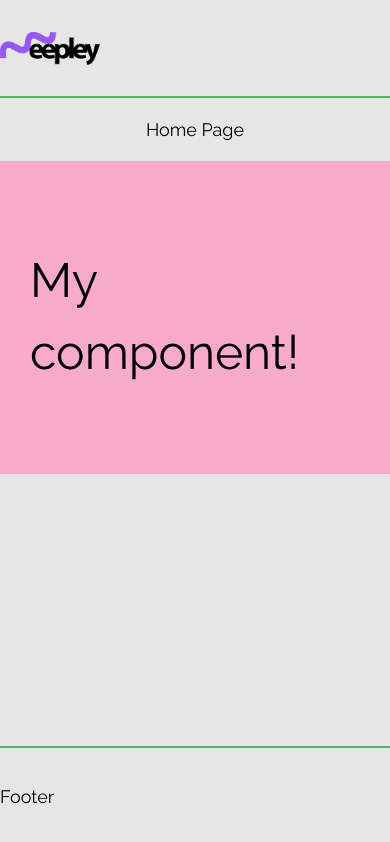
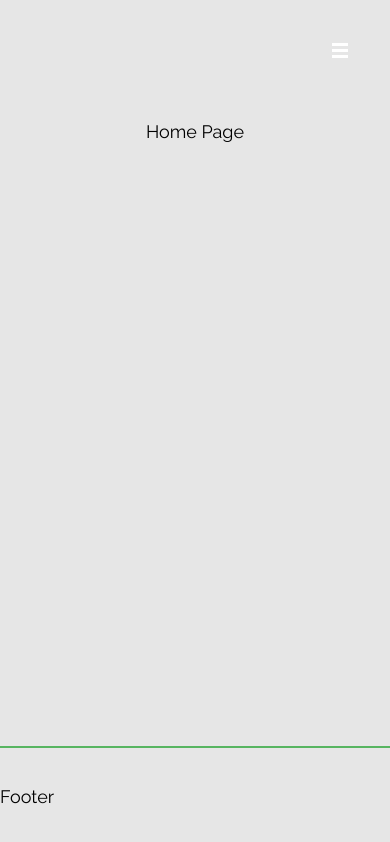
Before and after one commit to mkreive/MeepleyFront, a React (Create React App) app: page / in a window 390 px wide. Built offline with nearby package versions, Linux system fonts and the light colour scheme.

Commit message:
navigation for desktop done

```diff
--- /dev/null
+++ b/src/components/Burger/Burger.jsx
@@ -0,0 +1,18 @@
+import React from 'react';
+import classNames from 'classnames/bind';
+import styles from './burger.module.scss';
+
+const cn = classNames.bind(styles);
+
+export default function Burger(props) {
+    const handleMenuClick = (e) => props.onChange(e.target);
+
+    return (
+        <nav className={cn('container')}>
+            <input id='menu-toggle' type='checkbox' onChange={handleMenuClick} checked={props.checked} />
+            <label htmlFor='menu-toggle' className={cn('menu-button-container')}>
+                <div className={cn('menu-button')}></div>
+            </label>
+        </nav>
+    );
+}
--- /dev/null
+++ b/src/components/Burger/burger.module.scss
@@ -0,0 +1,58 @@
+.container {
+    position: relative;
+    width: 1.6rem;
+    height: 1.5rem;
+    margin-right: 4.2rem;
+}
+
+.menu-button-container {
+    display: flex;
+    height: 100%;
+    width: 100%;
+    flex-direction: column;
+    justify-content: center;
+    align-items: center;
+
+    &:hover {
+        cursor: pointer;
+    }
+}
+
+input {
+    display: none;
+}
+
+.menu-button,
+.menu-button::before,
+.menu-button::after {
+    display: block;
+    background-color: var(--color-white);
+    position: absolute;
+    height: 0.3rem;
+    width: 1.6rem;
+    transition: transform 400ms cubic-bezier(0.23, 1, 0.32, 1);
+}
+
+.menu-button::before {
+    content: '';
+    margin-top: -0.6rem;
+}
+
+.menu-button::after {
+    content: '';
+    margin-top: 0.6rem;
+}
+
+input:checked + .menu-button-container .menu-button::before {
+    margin-top: 0;
+    transform: rotate(405deg);
+}
+
+input:checked + .menu-button-container .menu-button {
+    background: rgba(255, 255, 255, 0);
+}
+
+input:checked + .menu-button-container .menu-button::after {
+    margin-top: 0;
+    transform: rotate(-405deg);
+}
--- a/src/components/Logo/logo.module.scss
+++ b/src/components/Logo/logo.module.scss
@@ -1,8 +1,11 @@
+@import '../../sass/respond-to-media.scss';
+
 .container {
     display: flex;
     flex-direction: column;
     align-items: center;
     justify-content: center;
+    margin-left: 5rem;
 }
 
 .logo {
@@ -11,3 +14,14 @@
     width: 10rem;
     height: 10rem;
 }
+
+@include respond(phone) {
+    .container {
+        margin-left: 2rem;
+    }
+    .logo {
+        background: url('../../../public/favicon.ico') no-repeat center center / contain;
+        width: 7rem;
+        height: 7rem;
+    }
+}
--- a/src/components/MyComponent/MyComponent.jsx
+++ /dev/null
@@ -1,12 +0,0 @@
-import classNames from 'classnames/bind';
-import styles from './my-component.module.scss';
-
-const cn = classNames.bind(styles);
-
-export default function MyComponent() {
-    return (
-        <div className={cn('container')}>
-            <p>My component!</p>
-        </div>
-    );
-}
--- a/src/components/MyComponent/my-component.module.scss
+++ /dev/null
@@ -1,10 +0,0 @@
-.container {
-    align-items: center;
-    background-color: var(--color-tertiary);
-    display: flex;
-    flex: 1;
-    flex-direction: column;
-    height: auto;
-    padding: 3.5rem 3rem 3.8rem;
-    font-size: var(--font-size-heading-big);
-}
--- /dev/null
+++ b/src/components/Navigation/Navigation.jsx
@@ -0,0 +1,28 @@
+import React from 'react';
+import { Link } from 'react-router-dom';
+import classNames from 'classnames/bind';
+import styles from './navigation.module.scss';
+
+const cn = classNames.bind(styles);
+
+export default function Navigation() {
+    return (
+        <nav className={cn('container')}>
+            <Link className={cn('nav__link')} to='/home'>
+                Home
+            </Link>
+            <Link className={cn('nav__link')} to='/games'>
+                Games
+            </Link>
+            <Link className={cn('nav__link')} to='/account'>
+                Account
+            </Link>
+            <Link className={cn('nav__link')} to='/services'>
+                Services
+            </Link>
+            <Link className={cn('nav__link')} to='/login'>
+                Login
+            </Link>
+        </nav>
+    );
+}
--- /dev/null
+++ b/src/components/Navigation/navigation.module.scss
@@ -0,0 +1,21 @@
+.container {
+    display: flex;
+    gap: 2rem;
+    margin-right: 5rem;
+}
+
+.nav__link {
+    background: none;
+    border: 0;
+    color: var(--color-black);
+    cursor: pointer;
+    font-family: var(--font-family-regular);
+    font-size: var(--font-size-base);
+    font-weight: 400;
+    text-decoration: none;
+    transition: all 0.15s ease-in;
+
+    &:hover {
+        color: var(--color-primary);
+    }
+}
--- a/src/layouts/Header/Header.jsx
+++ b/src/layouts/Header/Header.jsx
@@ -1,14 +1,27 @@
-import React from 'react';
+import React, { useState } from 'react';
+import { useMediaQuery } from 'react-responsive';
 import classNames from 'classnames/bind';
 import styles from './header.module.scss';
 import Logo from '../../components/Logo/Logo';
+import Navigation from '../../components/Navigation/Navigation';
+import Burger from '../../components/Burger/Burger';
 
 const cn = classNames.bind(styles);
 
 export default function Header() {
+    const [dropMenuShown, setDropMenuShown] = useState(false);
+    const isMobile = useMediaQuery({ query: '(max-width: 700px)' });
+
+    const handleMenuClick = function (event) {
+        setDropMenuShown(event.checked);
+    };
+
     return (
         <header className={cn('container')}>
-            <Logo alt='logo' className={cn('logo')} />
+            <Logo />
+            {!isMobile && <Navigation />}
+            {isMobile && <Burger onChange={handleMenuClick} checked={dropMenuShown} />}
+            {/* {dropMenuShown && <Modal />} */}
         </header>
     );
 }
--- a/src/layouts/Header/header.module.scss
+++ b/src/layouts/Header/header.module.scss
@@ -1,14 +1,12 @@
 .container {
     align-items: center;
-    border-bottom: 0.2rem solid var(--color-secondary);
     display: flex;
     flex-direction: row;
-    height: 9.6rem;
+    height: 10rem;
     justify-content: space-between;
-    max-width: 180rem;
+    max-width: 160rem;
     position: sticky;
     top: 0;
+    z-index: 99;
     width: 100%;
-    z-index: 88;
-    color: white;
 }
--- a/src/pages/HomePage/HomePage.jsx
+++ b/src/pages/HomePage/HomePage.jsx
@@ -1,7 +1,6 @@
 import React from 'react';
 import classNames from 'classnames/bind';
 import styles from './home-page.module.scss';
-import MyComponent from '../../components/MyComponent/MyComponent';
 
 const cn = classNames.bind(styles);
 
@@ -9,7 +8,6 @@ export default function HomePage() {
     return (
         <div className={cn('container')}>
             <p>Home Page</p>
-            <MyComponent />
         </div>
     );
 }
```
